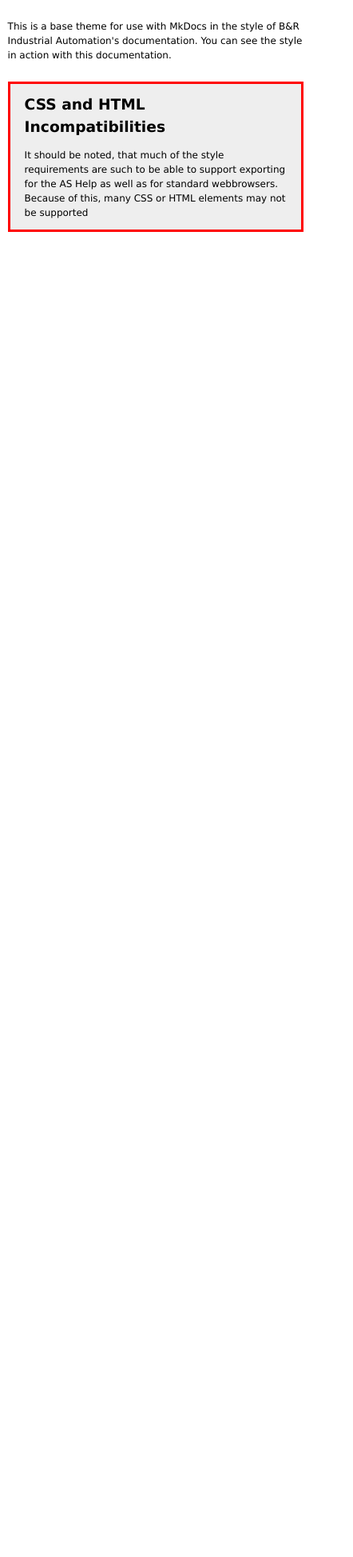
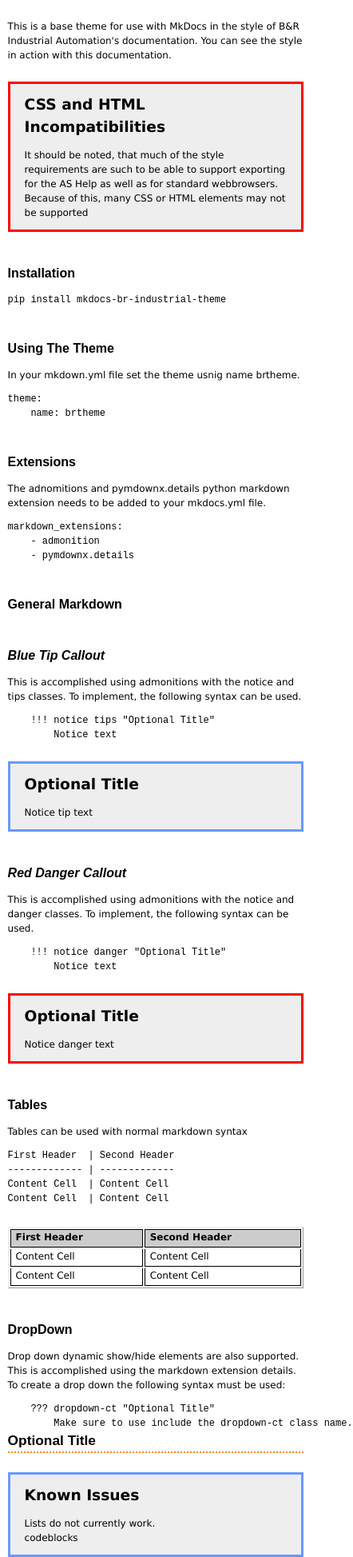
Before and after one commit to brcclark/brcclark.github.io, a plain HTML site: page index.html in a window 390 px wide. Shown: the part 50-1997 px from the top of the page at 80% size, 442 px wide, since content can reach past the window. Before the commit the page ends 844 px from the top, so only its background shows below. Drawn offline with Linux system fonts and the light colour scheme.

Commit message:
Updated Documentation

```diff
--- a/css/help.css
+++ b/css/help.css
@@ -623,6 +623,7 @@
    code formatting
    --------------------------------------------------
 */
+/*
 span.codeinline { font-family: Courier New, monospace; }
 pre.code {
   font-size: 8pt;
@@ -675,7 +676,7 @@
   pre.code { max-height: none !important; height: auto !important;}
   div.codeBoxTitle { display: none; }
 }
-
+*/
 /*--------------------------------------------------
   SMC: content types
 */
--- a/index.html
+++ b/index.html
@@ -8,6 +8,35 @@
   <link rel="stylesheet" href=" css/theme.css">
   <link rel="stylesheet" href=" css/help.css">
   <link rel="stylesheet" href=" css/styles.css">
+
+  <script>var base_url = '.';</script>
+
+  <!-- This is to handle the showing/hidding of elements in a dropdown -->
+  <script type="text/javascript">
+    function toggleDropDown(elem){
+      var children = elem.children;
+      for(var i=0; i < children.length; i++){
+        if(children[i].style.display == 'none' || children[i].nodeName == 'SUMMARY'){
+          children[i].style.display = '';
+        }
+        else{
+          children[i].style.display = 'none';
+        }
+      }
+    }
+    window.onload = function() {
+        var details = document.getElementsByTagName('details');
+        for(var i = 0; i < details.length; i++) {
+            var detail = details[i];
+            var cls = detail.className;
+            var dropdownCls = "dropdown-ct";
+            var indx = cls.indexOf(dropdownCls);
+            if(indx >= 0){
+              detail.onclick = toggleDropDown.bind(detail,detail);
+            }
+        }
+    }
+  </script>
 
 
 
@@ -26,6 +55,80 @@
 <p class="admonition-title">CSS and HTML Incompatibilities</p>
 <p>It should be noted, that much of the style requirements are such to be able to support exporting for the AS Help as well as for standard webbrowsers. Because of this, many CSS or HTML elements may not be supported</p>
 </div>
+<h2 id="installation">Installation</h2>
+<pre><code>pip install mkdocs-br-industrial-theme
+</code></pre>
+<h2 id="using-the-theme">Using The Theme</h2>
+<p>In your mkdown.yml file set the theme usnig name brtheme.</p>
+<pre><code>theme:
+    name: brtheme
+</code></pre>
+<h2 id="extensions">Extensions</h2>
+<p>The adnomitions and pymdownx.details python markdown extension needs to be added to your mkdocs.yml file.</p>
+<pre><code class="language-yaml">markdown_extensions:
+    - admonition
+    - pymdownx.details
+</code></pre>
+<h2 id="general-markdown">General Markdown</h2>
+<h3 id="blue-tip-callout">Blue Tip Callout</h3>
+<p>This is accomplished using admonitions with the <code>notice</code> and <code>tips</code> classes. To implement, the following syntax can be used.</p>
+<pre><code class="language-markdown">    !!! notice tips &quot;Optional Title&quot;
+        Notice text
+</code></pre>
+<div class="admonition notice tips">
+<p class="admonition-title">Optional Title</p>
+<p>Notice tip text</p>
+</div>
+<h3 id="red-danger-callout">Red Danger Callout</h3>
+<p>This is accomplished using admonitions with the <code>notice</code> and <code>danger</code> classes. To implement, the following syntax can be used.</p>
+<pre><code class="language-markdown">    !!! notice danger &quot;Optional Title&quot;
+        Notice text
+</code></pre>
+<div class="admonition notice danger">
+<p class="admonition-title">Optional Title</p>
+<p>Notice danger text</p>
+</div>
+<h2 id="tables">Tables</h2>
+<p>Tables can be used with normal markdown syntax</p>
+<pre><code class="language-markdown">First Header  | Second Header
+------------- | -------------
+Content Cell  | Content Cell
+Content Cell  | Content Cell
+</code></pre>
+<table>
+<thead>
+<tr>
+<th>First Header</th>
+<th>Second Header</th>
+</tr>
+</thead>
+<tbody>
+<tr>
+<td>Content Cell</td>
+<td>Content Cell</td>
+</tr>
+<tr>
+<td>Content Cell</td>
+<td>Content Cell</td>
+</tr>
+</tbody>
+</table>
+<h2 id="dropdown">DropDown</h2>
+<p>Drop down dynamic show/hide elements are also supported. This is accomplished using the markdown extension <code>details</code>.  To create a drop down the following syntax must be used:</p>
+<pre><code class="language-markdown">    ??? dropdown-ct &quot;Optional Title&quot;
+        Make sure to use include the dropdown-ct class name.
+</code></pre>
+<details class="dropdown-ct">
+<summary>Optional Title</summary>
+<p>Make sure to use include the dropdown-ct class name.</p>
+</details>
+<div class="admonition notice tips">
+<p class="admonition-title">Known Issues</p>
+<ul>
+<li>Lists do not currently work.</li>
+<li>codeblocks</li>
+</ul>
+</div>
 
 </body>
 
--- a/sitemap.xml
+++ b/sitemap.xml
@@ -2,7 +2,7 @@
 <urlset xmlns="http://www.sitemaps.org/schemas/sitemap/0.9">
     <url>
          <loc>None</loc>
-         <lastmod>2022-04-27</lastmod>
+         <lastmod>2022-04-28</lastmod>
          <changefreq>daily</changefreq>
     </url>
 </urlset>
```
Also changed, not shown: search.html (+29 -0 lines), search/search_index.json (+1 -1 lines), 1 other file.
